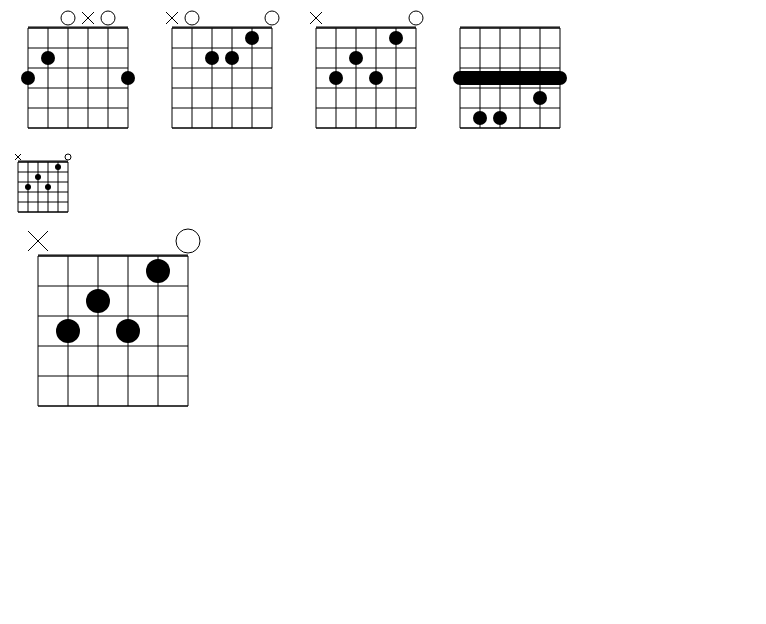
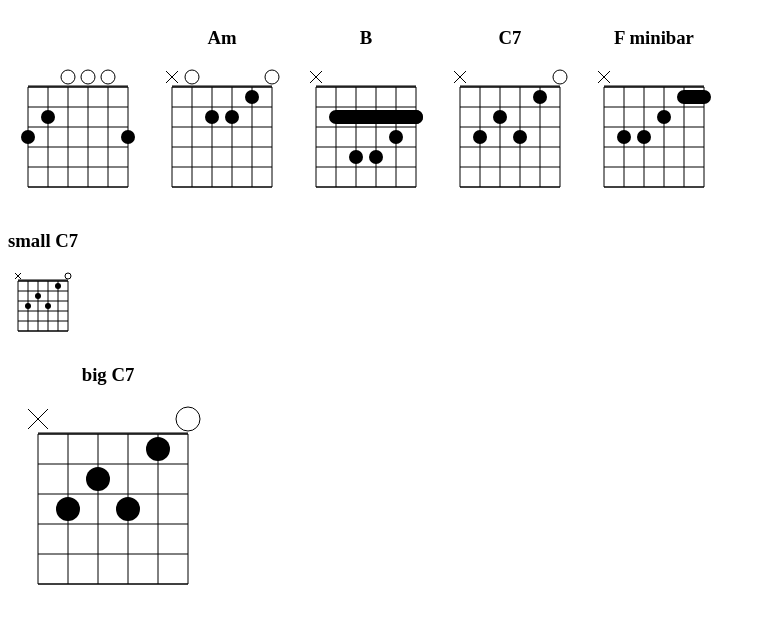
Before and after one commit to MathVonCoder/canvasguitarchords, a plain HTML site: page example/index.html in a window 1280 px wide. Shown: the whole page, without its empty margins (0-766 px from the left). Drawn offline with Linux system fonts and the light colour scheme.

Commit message:
version 0.2 with class definition

```diff
--- a/example/index.html
+++ b/example/index.html
@@ -3,57 +3,64 @@
 
 <head>
   <meta charset="utf-8" />
-  <title>Canvas tutorial</title>
+  <title>Guitar chords basic</title>
+  <style>
+    div.chorddiv {
+        display:inline-block;
+        max-width: 200px;
+    }
+    .chorddiv h3 {
+        text-align: center;
+    }
+
+</style>
   <script src="../src/guitarchords.js"></script>
   <script src="../src/guitarchords.dictionary.js"></script> <!-- optionnal -->
   <script type="text/javascript">
     function draw() {
-      // draw a chrod string by string
-      var gmajor = document.getElementById('gmajor');
-      let ctx = gmajor.getContext('2d');
-      grid(ctx);
-      drawNote(ctx, 0, 3);
-      drawNote(ctx, 1, 2);
-      drawNote(ctx, 2, 0);  // open string
-      drawX(ctx, 3);   // mutted string
-      drawNote(ctx, 4, 0);
-      drawNote(ctx, 5, 3);
+
+      // draw a chord
+      var gmajor = new GChord('gmajor');
+      gmajor.draw([3,2,0,0,0,3]);
+
+      // draw a chord string by string
+      var aminor = new GChord('aminor','Am');
+      aminor.draw();  // this draw the grid only
+      aminor.drawX(0);  // muted string
+      aminor.drawNote(1, 0);// open string
+      aminor.drawNote(2, 2);
+      aminor.drawNote(3, 2);
+      aminor.drawNote(4, 1);
+      aminor.drawNote(5, 0);
 
 
-      var aminor = document.getElementById('aminor');
-      let aminorctx = aminor.getContext('2d');
-      grid(aminorctx);
-      drawChord(aminorctx, [-1, 0, 2, 2, 1, 0]);   // -1 for mutted string, 0 for open string
+      // use barchords
+      var bmajor = new GChord('bmajor','B');
+      bmajor.draw([-1,'2-',4,4,3,2]);
 
-      var cseven = document.getElementById('cseven');
-      let csevenctx = cseven.getContext('2d');
-      grid(csevenctx);
-      drawChord(csevenctx, gChords.open.C7); // using open chord dictionary
+      // use dictionary
+      var cseven = new GChord('cseven','C7');
+      cseven.draw(gChords.open.C7);
 
-      // barchord example
-      var gbar = document.getElementById('gbar');
-      let gbarctx = gbar.getContext('2d');
-      grid(gbarctx);
-      drawBar(gbarctx, 0, 3);
-      drawNote(gbarctx, 1, 5);
-      drawNote(gbarctx, 2, 5);
-      drawNote(gbarctx, 4, 4);
+
+      // minibarchord example
+      var fbar = new GChord('fbar','F minibar');
+      fbar.draw();
+      fbar.drawX(0);
+      fbar.drawNote(1, 3);
+      fbar.drawNote(2, 3);
+      fbar.drawNote(3, 2);
+      fbar.drawBar(4, 1);
 
       // changing option for smaller drawing
-      let smallcsevenctx = document.getElementById('smallcseven').getContext('2d');
-      options.grid.stringSpace = 10;
-      options.note.radius = 3;
-      options.x.width = 3;
-      grid(smallcsevenctx);
-      drawChord(smallcsevenctx, gChords.open.C7); // using open chord dictionary
+      let optionsSmall = { canvas: {width: 70, height: 70},grid:{stringSpace:10},note:{radius:3},x:{width:3}};
+      var smallcseven = new GChord('smallcseven','small C7',optionsSmall);
+      smallcseven.draw(gChords.open.C7); // using open chord dictionary
 
       // changing option for bigger drawing
-      let bigcsevenctx = document.getElementById('bigcseven').getContext('2d');
-      options.grid.stringSpace = 30;
-      options.note.radius = 12;
-      options.x.width = 10;
-      grid(bigcsevenctx);
-      drawChord(bigcsevenctx, gChords.open.C7); // using open chord dictionary
+      let optionsBig = { canvas: {width: 210, height: 210},grid:{stringSpace:30},note:{radius:12},x:{width:10}};
+      var smallcseven = new GChord('bigcseven','big C7',optionsBig);
+      smallcseven.draw(gChords.open.C7); // using open chord dictionary
 
     }
 
@@ -66,16 +73,17 @@
 
 <body onload="draw();">
   <div>
-    <canvas id="gmajor" width="140" height="140"></canvas>
-    <canvas id="aminor" width="140" height="140"></canvas>
-    <canvas id="cseven" width="140" height="140"></canvas>
-    <canvas id="gbar" width="140" height="140"></canvas>
+    <div id="gmajor"></div>
+    <div id="aminor"></div>
+    <div id="bmajor"></div>
+    <div id="cseven"></div>
+    <div id="fbar" ></div>
   </div>
   <div>
-    <canvas id="smallcseven" width="70" height="70"></canvas>
+    <div id="smallcseven"></div>
   </div>
   <div>
-    <canvas id="bigcseven" width="210" height="210"></canvas>
+    <div id="bigcseven"></div>
   </div>
 
 </body>
--- a/src/guitarchords.js
+++ b/src/guitarchords.js
@@ -7,57 +7,72 @@ Draw an empty grid
 class GChord {
 
   static defaultOptions = {
-    canvas : {
-    width : 140 ,height:140},
-    grid : {
-        visible : true,
-        stringSpace : 20
+    canvas: {
+      width: 140, height: 140
     },
-    note : { radius : 7},
-    x : { width : 6}
+    grid: {
+      visible: true,
+      stringSpace: 20
+    },
+    note: { radius: 7 },
+    x: { width: 6 }
   }
 
-  constructor(elementId,options)
-  {
-    this.elementId= elementId;
+  elementId;
+  name;
+  options;
+  ctx;
+
+  constructor(elementId, name, options) {
+    this.elementId = elementId;
+    this.name=name;
     this.options = options;
 
-    if (options === undefined) options = defaultOptiont;
-  }
+    if (options === undefined) this.options = GChord.defaultOptions;
+    else this.options = {...GChord.defaultOptions,...options}
+
   }
 
-var options = {
-  canvas : {
-  width : 140 ,height:140},
-  grid : {
-      visible : true,
-      stringSpace : 20
-  },
-  note : { radius : 7},
-  x : { width : 6}
+  draw(chordAsArray) {
+    let chordiv = document.getElementById(this.elementId);
+    chordiv.setAttribute("class", "chorddiv");
+    let chordtext = document.createElement("h3");
+    if (this.name !== undefined) chordtext.innerHTML = this.name;
+    let canvaschild = document.createElement("canvas");
+    canvaschild.setAttribute("width", this.options.canvas.width);
+    canvaschild.setAttribute("height", this.options.canvas.height);
+    // put every element in dom div > text + canvas
+    chordiv.appendChild(chordtext);
+    chordiv.appendChild(canvaschild);
+    //parent.appendChild(chordiv);
+    // draw on canvas
+    this.ctx = canvaschild.getContext('2d');
+    this.grid();
+    if (chordAsArray !== undefined)    this.drawChord(chordAsArray);
   }
 
+  grid() {
 
-function grid(ctx) {
+    let ctx = this.ctx;
 
-    let ss = options.grid.stringSpace;
+    let ss = this.options.grid.stringSpace;
 
     ctx.beginPath();
 
     // silet
-    ctx.moveTo(ss,ss-1);
-    ctx.lineTo(6*ss,ss-1);
-    ctx.moveTo(ss,ss);
-    ctx.lineTo(6*ss,ss);
+    ctx.moveTo(ss, ss - 1);
+    ctx.lineTo(6 * ss, ss - 1);
+    ctx.moveTo(ss, ss);
+    ctx.lineTo(6 * ss, ss);
     // vertical
-    for (i=0;i<6;i++) {
-     ctx.moveTo(i*ss+ss,ss);
-     ctx.lineTo(i*ss+ss,6*ss);
+    for (let i = 0; i < 6; i++) {
+      ctx.moveTo(i * ss + ss, ss);
+      ctx.lineTo(i * ss + ss, 6 * ss);
     }
     // horizontal
-    for (i=0;i<6;i++) {
-     ctx.moveTo(ss,i*ss+ss);
-     ctx.lineTo(6*ss,i*ss+ss);
+    for (let i = 0; i < 6; i++) {
+      ctx.moveTo(ss, i * ss + ss);
+      ctx.lineTo(6 * ss, i * ss + ss);
     }
 
     ctx.closePath();
@@ -67,14 +82,14 @@ function grid(ctx) {
   /*
   Draw a rounded shape on given string and fret
   */
-  function drawNote(ctx,string,fret)
-  {
-    let ss = options.grid.stringSpace;
-   var radius = options.note.radius;
+  drawNote(string, fret) {
+    let ss = this.options.grid.stringSpace;
+    var radius = this.options.note.radius;
+    let ctx = this.ctx;
 
     ctx.beginPath();
-    ctx.arc(string*ss+ss, fret*ss+ss/2, radius, 0,2*Math.PI, true);
-    if (fret === 0)  {  // unfretted string
+    ctx.arc(string * ss + ss, fret * ss + ss / 2, radius, 0, 2 * Math.PI, true);
+    if (fret === 0) {  // unfretted string
       ctx.stroke();
     }
     else ctx.fill();
@@ -84,14 +99,17 @@ function grid(ctx) {
   /*
   Draw an X for mutted string
   */
-  function drawX(ctx, string) {
-    let ss = options.grid.stringSpace;
-    let xw = options.x.width;
+  drawX(string) {
+
+    let ss = this.options.grid.stringSpace;
+    let xw = this.options.x.width;
+    let ctx = this.ctx;
+
     ctx.beginPath();
-      ctx.moveTo(string*ss+ss-xw,ss/2-xw);
-      ctx.lineTo(string*ss+ss+xw,ss/2+xw);
-      ctx.moveTo(string*ss+ss+xw,ss/2-xw);
-      ctx.lineTo(string*ss+ss-xw,ss/2+xw);
+    ctx.moveTo(string * ss + ss - xw, ss / 2 - xw);
+    ctx.lineTo(string * ss + ss + xw, ss / 2 + xw);
+    ctx.moveTo(string * ss + ss + xw, ss / 2 - xw);
+    ctx.lineTo(string * ss + ss - xw, ss / 2 + xw);
     ctx.stroke();
     ctx.closePath();
   }
@@ -99,14 +117,15 @@ function grid(ctx) {
   /*
   Draw a rounded shape on given string and fret
   */
- function drawBar(ctx,string,fret)
- {
-    let ss = options.grid.stringSpace;
-   var radius = options.note.radius;
+  drawBar(string, fret) {
+    let ss = this.options.grid.stringSpace;
+    var radius = this.options.note.radius;
+    let ctx = this.ctx;
+
     ctx.beginPath();
-   ctx.arc(string*ss+ss, fret*ss+ss/2, radius, 0,2*Math.PI, true);
-   ctx.fillRect(string*ss+ss,fret*ss+ss/2-radius,(5-string)*ss,2*radius);
-   ctx.arc(5*ss+ss, fret*ss+ss/2, radius, 0,2*Math.PI, true);
+    ctx.arc(string * ss + ss, fret * ss + ss / 2, radius, 0, 2 * Math.PI, true);
+    ctx.fillRect(string * ss + ss, fret * ss + ss / 2 - radius, (5 - string) * ss, 2 * radius);
+    ctx.arc(5 * ss + ss, fret * ss + ss / 2, radius, 0, 2 * Math.PI, true);
     ctx.fill();
     ctx.closePath();
   }
@@ -117,17 +136,18 @@ function grid(ctx) {
   with -1 for mutted string, 0 for open string, fret value
   e.g. : [-1,0,2,2,1,0]
   */
-  function drawChord(ctx,allnotes) {
-      for (i=0;i<6;i++)
-      {
+  drawChord(allnotes) {
+
+    for (let i = 0; i < 6; i++) {
       let fret = allnotes[i];
       // check if there is a notation like '2-' meaning bar on 2nd fret
-          if (typeof(fret)==='string' && fret.includes("-")) {
-            let fretbar = fret.replace('-','');
-            console.log('fret:'+fret);
-            drawBar(ctx,i,fretbar);
+      if (typeof (fret) === 'string' && fret.includes("-")) {
+        let fretbar = fret.replace('-', '');
+        this.drawBar(i, fretbar);
       }
-          else if (fret>=0) drawNote(ctx,i,fret);
-          else drawX(ctx,i);
+      else if (fret >= 0) this.drawNote(i, fret);
+      else this.drawX(i);
     }
   }
+
+}
```
Also changed, not shown: example/all.html (+5 -13 lines), 1 other file. Lines whose indentation alone changed are shown as unchanged.
